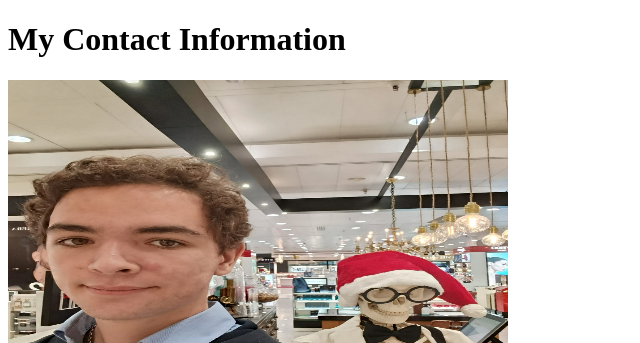
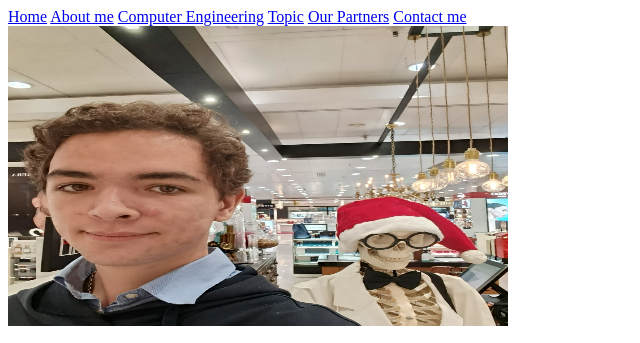
Before and after one commit to alejandro-gragera-garces/Practical-Work-II, a plain HTML site: page docs/public/about.html in a window 1280 px wide. Shown: the top 343 px of the page, without its empty margins (0-640 px from the left). Drawn offline with Linux system fonts and the light colour scheme.

Commit message:
Identation mistakes and menu errors

```diff
--- a/docs/public/about.html
+++ b/docs/public/about.html
@@ -1,13 +1,22 @@
 <!DOCTYPE html>
 <html>
-	<head>
-		<title>About Me</title>
-		<link rel="stylesheet" href="../css/about.css">
-	</head>
-	<body>
+<head>
+	<title>About Me</title>
+	<link rel="stylesheet" href="../css/about.css">
+</head>
+<body>
 
     <div class="header">
-    <h1>My Contact Information</h1>
+
+    </div>
+
+    <div class="menu">
+        <a href="../index.html">Home</a>
+        <a href="about.html">About me</a>
+        <a href="degree.html">Computer Engineering</a>
+        <a href="topic.html">Topic</a>
+        <a href="net.html">Our Partners</a>
+        <a href="contact.html">Contact me</a>
     </div>
 
     <div class="images">
@@ -51,4 +60,5 @@
         <a href="https://instagram.com/alejandroo.g7/">Instagram</a>
         <a href="https://www.linkedin.com/in/alejandro-gragera-garcés-6b9ba8255/?locale=es">LinkedIn</a>
     </div>
-</main>
+</body>
+</html>
```
Also changed, not shown: docs/public/topic.html (+5 -5 lines), docs/public/contact.html (indentation only), docs/public/degree.html (indentation only), docs/public/net.html (indentation only).
